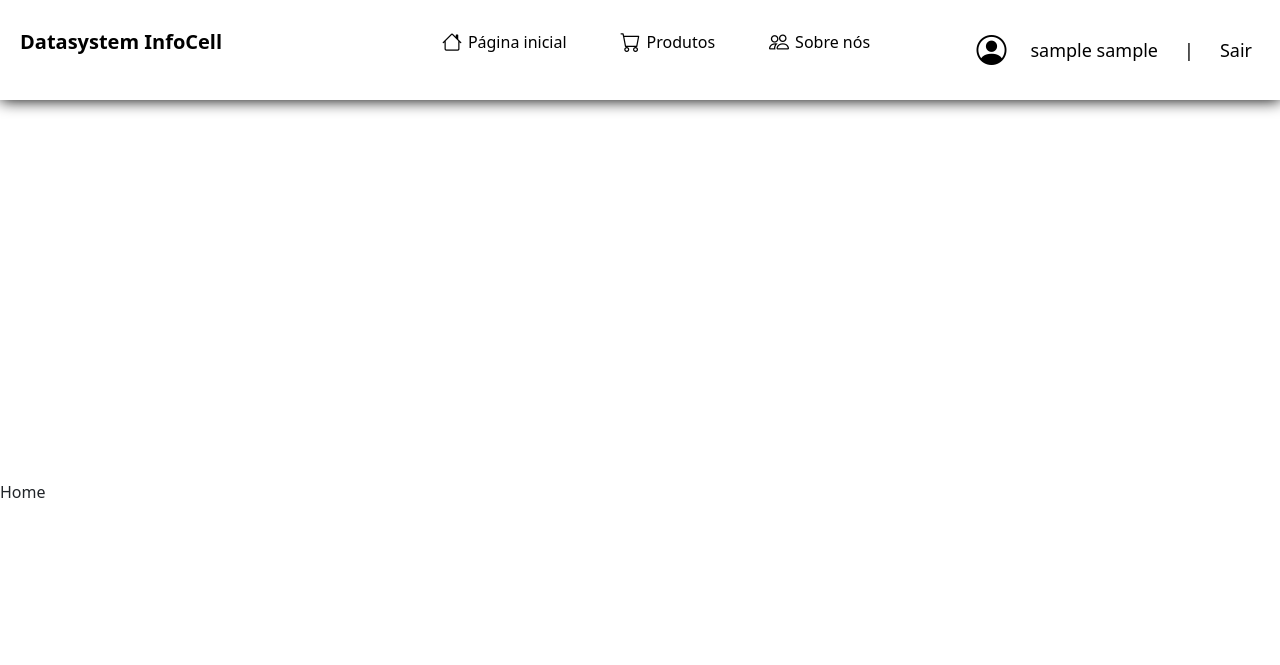
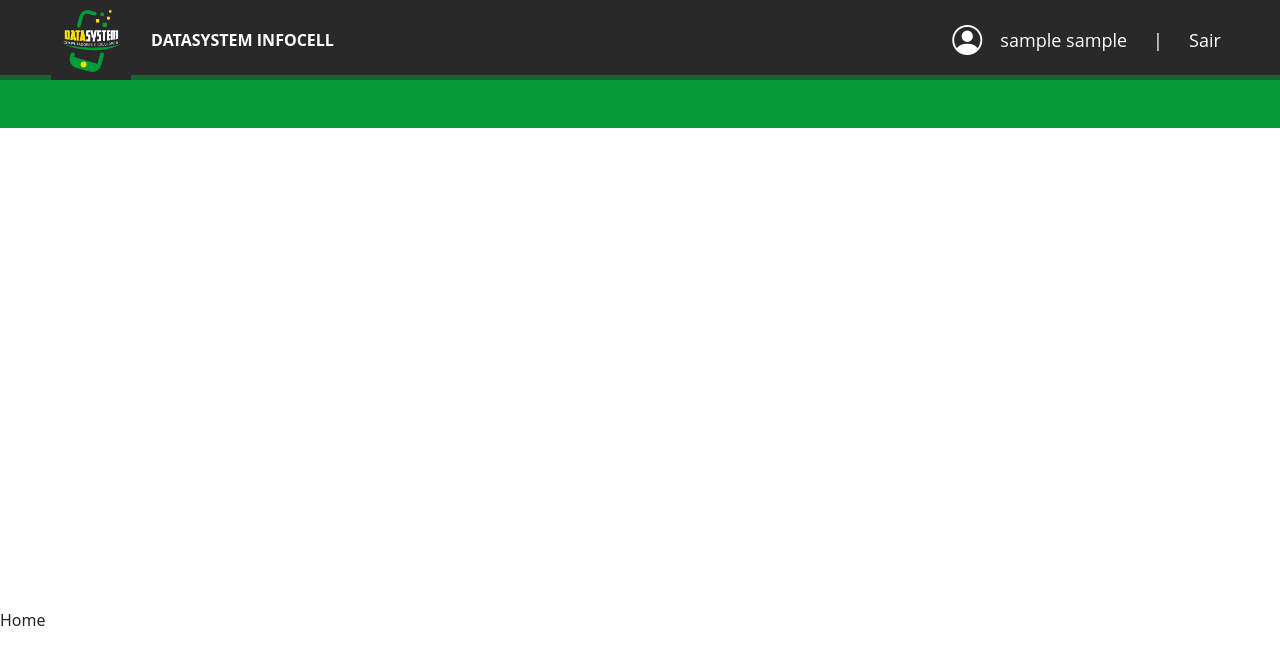
Before and after one commit to joaodaniel2001/Projeto-InfoCell, a Flask app: page / in a window 1280 px wide. Shown: the top 665 px of the page. Run offline with Flask 3, Linux system fonts and the light colour scheme; the visitor is signed in with stand-in values (Sample User, id 1).

Commit message:
header diferente

```diff
--- a/app/static/css/base.css
+++ b/app/static/css/base.css
@@ -12,10 +12,10 @@ header {
   height: 100px;
   background: #fff;
   color: #000;
-  box-shadow: 0 0 15px 0.5px #000;
   z-index: 999;
   display: flex;
   align-items: center;
+  border-bottom: 1px solid #D2D2D2;
 }
 
 .flex {
@@ -23,9 +23,8 @@ header {
   grid-template-columns: 1fr auto 1fr;
   align-items: center;
   width: 100%;
-  max-width: 1400px;
   margin: 0 auto;
-  padding: 0 20px;
+  padding: 0 4%;
 }
 
 /* Logo */
@@ -44,7 +43,7 @@ header nav ul {
   list-style-type: none;
   display: flex;
   align-items: center;
-  gap: 30px;
+  gap: 50px;
 }
 
 header ul li a {
--- /dev/null
+++ b/app/static/css/base2.css
@@ -0,0 +1,99 @@
+/* Gerais */
+
+* {
+    margin: 0;
+    padding: 0;
+    box-sizing: border-box;
+}
+
+.flex {
+    display: flex;
+    align-items: center;
+    justify-content: space-between;
+    width: 100%;
+    margin: 0 auto;
+    padding: 0 4%;
+    color: #fff;
+    font-family: 'Open Sans', sans-serif;
+}
+
+/* Header Superior */
+
+#sup-Header {
+    background-color: #292929;
+    width: 100%;
+    height: 10vh;
+    border-bottom: 5px solid #166231;
+}
+
+/* Logo */
+
+.logo {
+    height: 80px;
+    display: flex;
+    align-items: center;
+    gap: 20px;
+}
+
+.logo img {
+    height: 100%;
+    width: auto;
+    display: block;
+}
+
+.logo span {
+    color: #fff;
+    font-weight: bold;
+}
+
+/* Login */
+.nome-usuario {
+    max-width: 120px;
+    white-space: nowrap;
+    overflow: hidden;
+    text-overflow: ellipsis;
+}
+
+/* Login */
+#login {
+    justify-self: end;
+    display: flex;
+    align-items: center;
+    gap: 10px;
+}
+
+#login i {
+    font-size: 30px;
+    display: flex;
+    align-items: center;
+}
+
+#login a,
+#login span {
+    font-size: 18px;
+    line-height: 1;
+    display: flex;
+    align-items: center;
+    text-decoration: none;
+    color: #fff;
+    padding: 6px 8px;
+}
+
+#login .emCima:hover {
+    background-color: #ccc;
+    border-radius: 5px;
+}
+
+#login span.nome-usuario {
+    max-width: 150px;
+    white-space: nowrap;
+    overflow: hidden;
+    text-overflow: ellipsis;
+}
+
+/* Lower Header */
+#low-Header {
+    background-color: #039A38;
+    width: 100%;
+    height: 6vh;
+}
--- a/app/templates/base.html
+++ b/app/templates/base.html
@@ -28,7 +28,8 @@
             <!-- Menu -->
             <nav>
                 <ul>
-                    <li><a href="{{ url_for('Homepage') }}"><i class="bi bi-house"></i> Página inicial</a></li>
+                    <li><a href="{{ url_for('Homepage') }}"><i class="bi bi-house"></i> 1</a></li>
+                    <li><a href="{{ url_for('Homepage') }}"><i class="bi bi-house"></i> 2</a></li>
                     <li><a href="#"><i class="bi bi-cart"></i> Produtos</a></li>
                     <li><a href="#"><i class="bi bi-people"></i> Sobre nós</a></li>
                 </ul>
--- /dev/null
+++ b/app/templates/base2.html
@@ -0,0 +1,72 @@
+<!DOCTYPE html>
+<html lang="pt-br">
+
+<head>
+    <meta charset="UTF-8" />
+    <meta name="viewport" content="width=device-width, initial-scale=1.0" />
+    <title>{% block title %} Document {% endblock %}</title>
+
+    <!-- Bootstrap CSS -->
+    <link rel="stylesheet" href="https://cdn.jsdelivr.net/npm/bootstrap@5.3.0/dist/css/bootstrap.min.css" />
+
+    <!-- Bootstrap Icons -->
+    <link rel="stylesheet" href="https://cdn.jsdelivr.net/npm/bootstrap-icons@1.11.3/font/bootstrap-icons.css" />
+
+    <!-- CSS Global -->
+    <link rel="stylesheet" href="{{ url_for('static', filename='css/base2.css') }}" />
+
+    {% block head %} {% endblock %}
+</head>
+
+<body>
+
+    <header>
+
+        <section id="sup-Header">
+            <div class="flex">
+
+                <!-- Logo -->
+                <div class="logo">
+                    <img src="{{ url_for ('static', filename='img/logo-preto.png')}}" alt="logo">
+                    <span>DATASYSTEM INFOCELL</span>
+                </div>
+
+                <!-- Pesquisa -->
+
+
+                <!-- Login -->
+                <div id="login">
+                    {% if current_user.is_authenticated %}
+
+                    <i class="bi bi-person-circle"></i>
+                    <span class="nome-usuario">{{ current_user.nome }} {{ current_user.sobrenome }}</span>
+                    <span>|</span>
+                    <a class="emCima" href="{{ url_for('logout') }}">Sair</a>
+
+                    {% else %}
+
+                    <a class="emCima" href="{{ url_for('LoginPage') }}">
+                        <i class="bi bi-person-circle"></i>
+                        <span>Faça login</span>
+                    </a>
+                    {% endif %}
+                </div>
+
+            </div>
+        </section>
+
+        <section id="low-Header">
+
+        </section>
+
+    </header>
+
+    <!-- Conteúdo dinâmico -->
+    {% block content %} {% endblock %}
+
+    <script src="https://cdn.jsdelivr.net/npm/bootstrap@5.3.7/dist/js/bootstrap.bundle.min.js"
+        integrity="sha384-ndDqU0Gzau9qJ1lfW4pNLlhNTkCfHzAVBReH9diLvGRem5+R9g2FzA8ZGN954O5Q"
+        crossorigin="anonymous"></script>
+</body>
+
+</html>
--- a/app/templates/index.html
+++ b/app/templates/index.html
@@ -1,5 +1,5 @@
 
-{% extends "base.html" %}
+{% extends "base2.html" %}
 
 {% block title %} Datasytem InfoCell {% endblock %}
 
```
Also changed, not shown: app/static/js/base.js (added).
